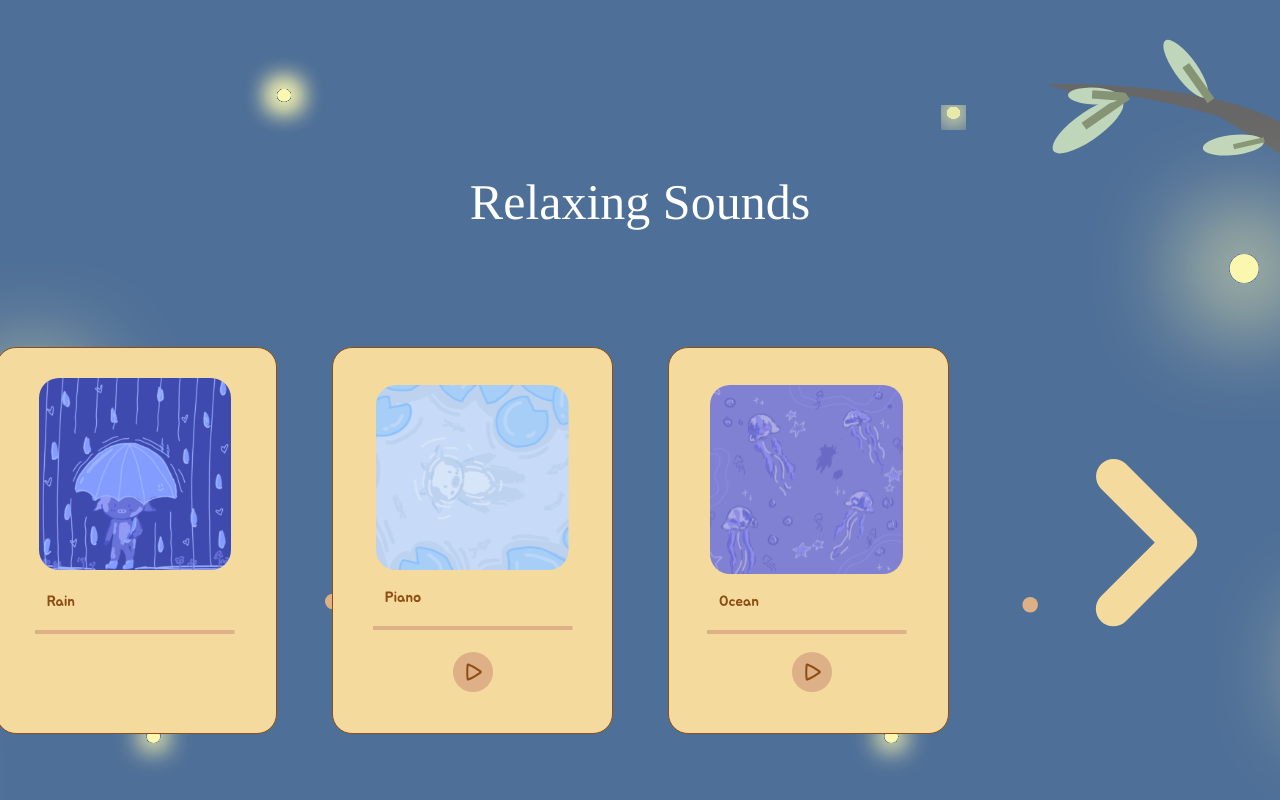
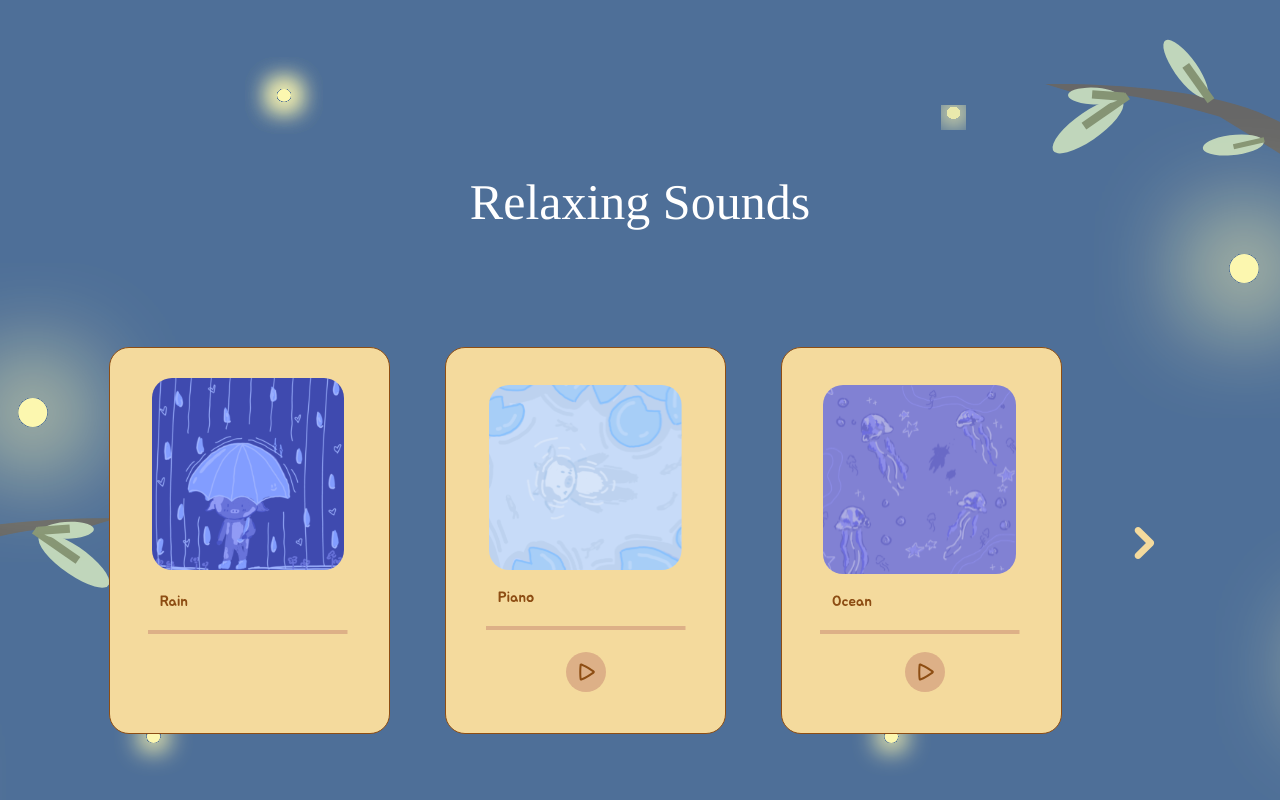
Before and after one commit to include-davis/aggie-peer-counseling, a Next.js app: page /resources in a window 1280 px wide. Built offline with nearby package versions, Linux system fonts and the light colour scheme; a web font is replaced by a local one.

Commit message:
fixed scroll button size

```diff
--- a/app/(pages)/_components/destress/RelaxingSounds/RelaxingSounds.module.scss
+++ b/app/(pages)/_components/destress/RelaxingSounds/RelaxingSounds.module.scss
@@ -46,3 +46,8 @@
     gap: 55px;
     margin-top: 20px; /* Adjust as needed */
 }
+.scrollButtons{
+    width: 54px;
+    height: 54px;
+    flex-shrink: 0;
+}
```
